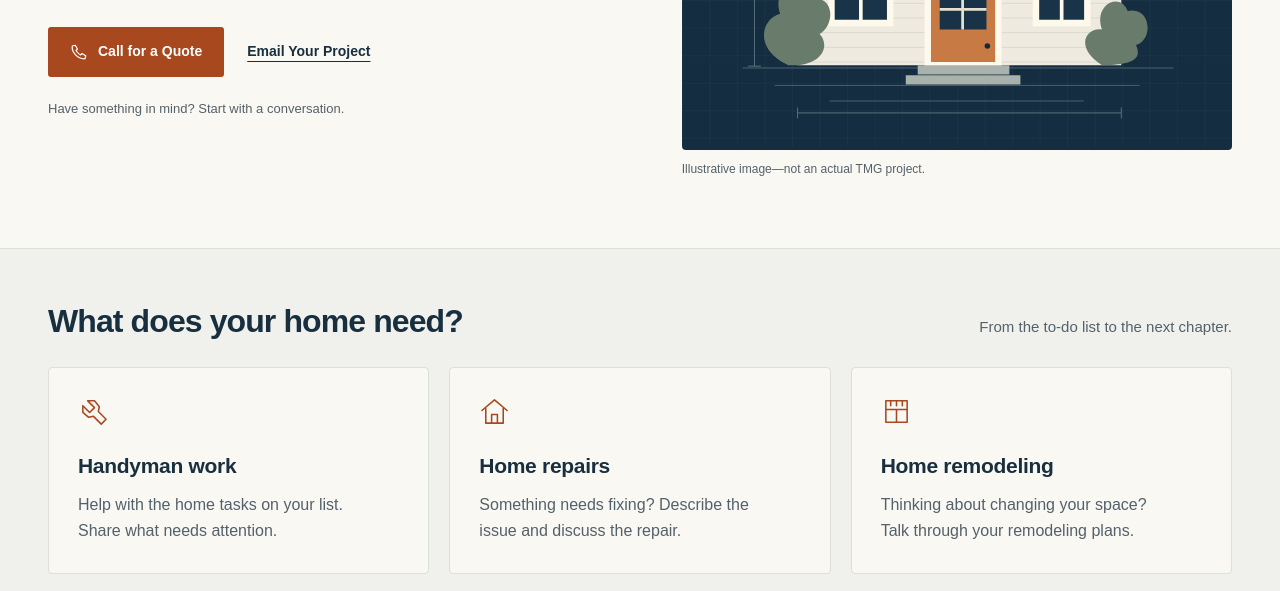
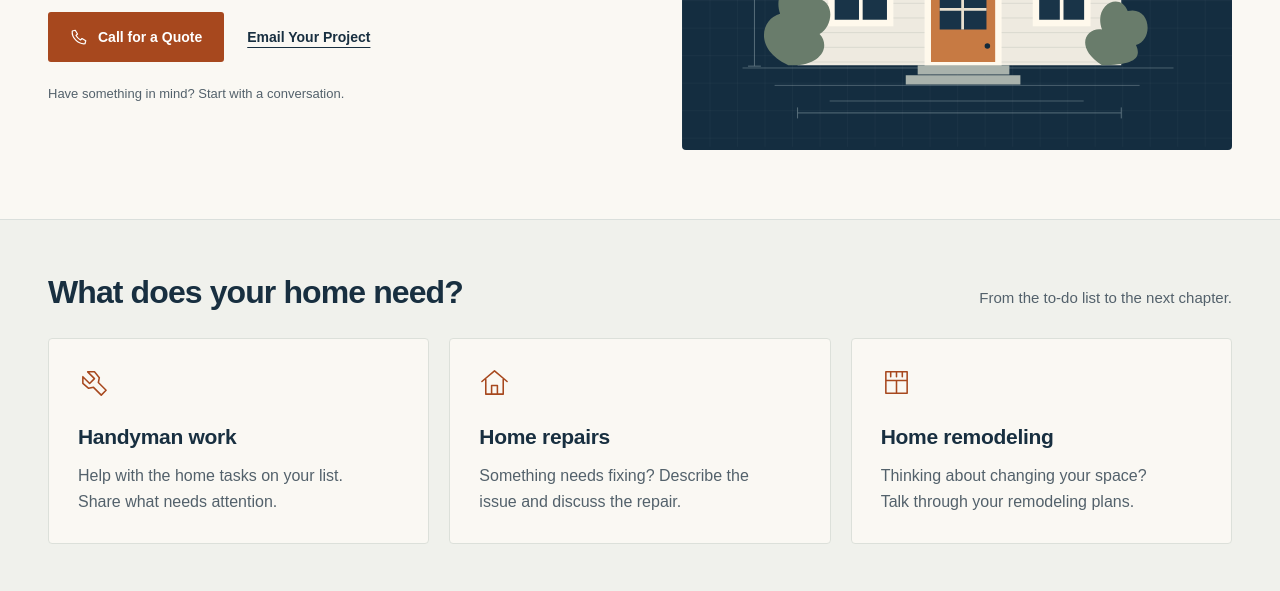
Before and after one commit to Infekted11/tmg-home-solutions-concept, a plain HTML site: page public/index.html in a window 1280 px wide. Shown: the part 509-1100 px from the top of the page. Drawn offline with Linux system fonts and the light colour scheme.

Commit message:
fix: remove illustration caption

```diff
--- a/public/index.html
+++ b/public/index.html
@@ -33,7 +33,7 @@
 <path d="M257 371h100v10H257zM244 382h125v10H244z" fill="#a9b2ac"/>
 <g fill="#697c6b"><path d="M116 371c-39-18-29-51-9-56-11-32 29-47 34-17 27-2 25 30 9 39 13 14 1 36-34 34Z"/><path d="M458 371c-31-20-17-42 0-39-10-27 20-42 28-20 25-6 29 31 9 37 7 15-3 22-37 22Z"/></g>
 <g stroke="#a8b9bf" stroke-width="1" opacity=".5"><path d="M79 260v112m-7-112h14m-14 112h14M126 423h353m-353-6v12m353-12v12"/></g>
-</svg></div><figcaption>Illustrative image—not an actual TMG project.</figcaption></figure>
+</svg></div></figure>
 </section>
 <section class="services" id="services" aria-labelledby="services-title"><div class="container"><div class="section-heading"><h2 id="services-title">What does your home need?</h2><p>From the to-do list to the next chapter.</p></div><div class="cards">
 <article class="card"><svg viewBox="0 0 32 32" aria-hidden="true"><path d="m10 5 7 7-5 5-7-7v7l6 5 5-1 8 8 5-5-8-8 1-5-5-6Z"/></svg><h3>Handyman work</h3><p>Help with the home tasks on your list. Share what needs attention.</p></article>
```
